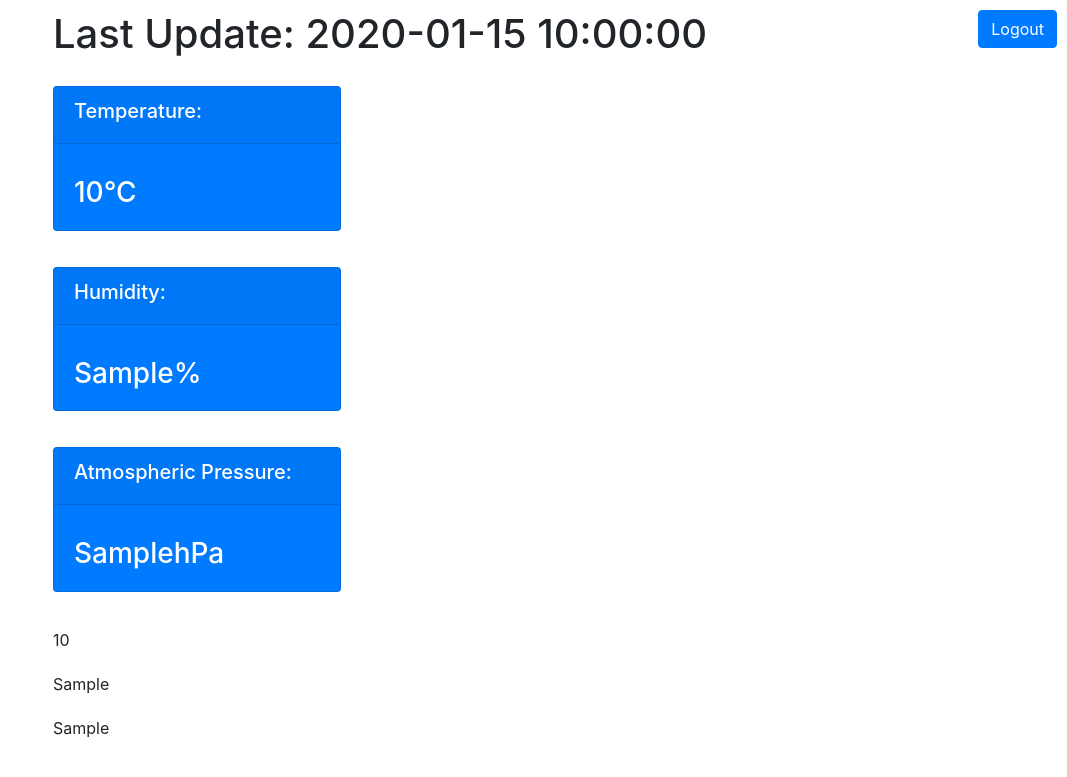
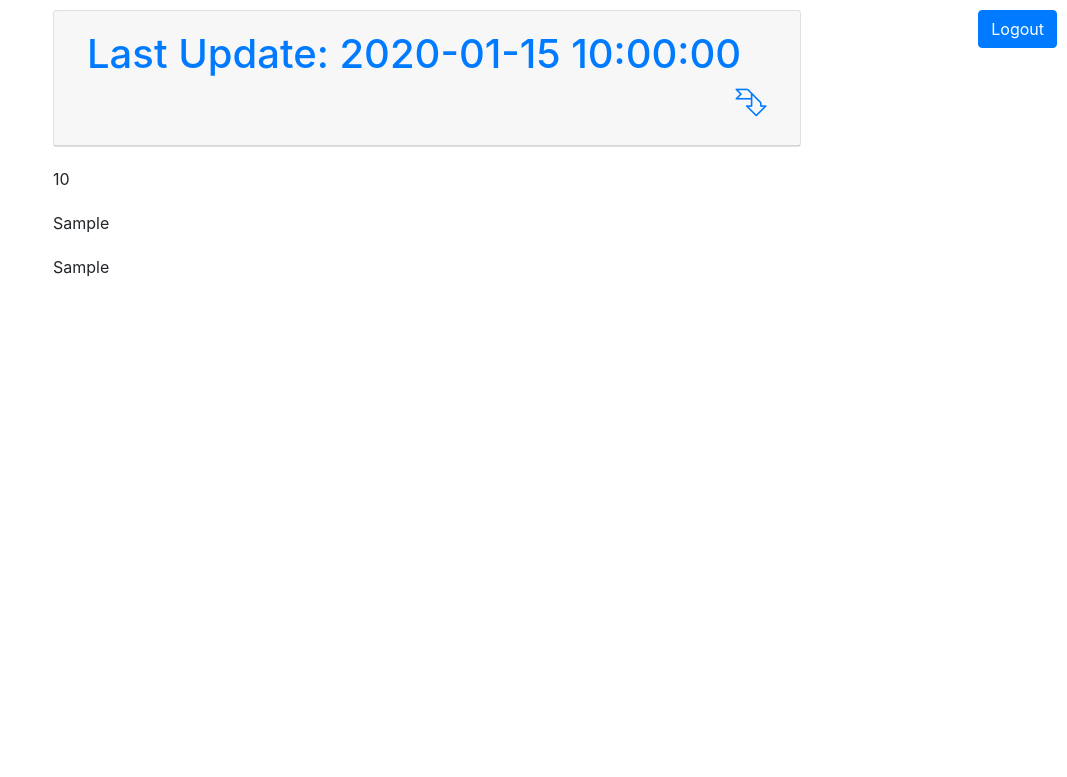
Before and after one commit to albino98/Arduino_Desk_Weatherstation, a Flask app: template WeatherStation/templates/home.html in a window 1280 px wide. Shown: the top 777 px of the page, without its empty margins (213-1280 px from the left). Run offline with Flask 2, Linux system fonts and the light colour scheme; the template is opened without the code that fills it: most values are stand-ins (such as "Sample title", 1, 10 or a date in 2020); some libraries are stand-ins or nearby versions.

Commit message:
Added collapse to html weather informations.

```diff
--- a/WeatherStation/templates/home.html
+++ b/WeatherStation/templates/home.html
@@ -15,9 +15,19 @@
     right: 10px;
 }
 
+.text_right {
+    float: right;
+}
+
+.text_left {
+    float: left;
+}
+
 </style>
     <meta charset="UTF-8">
     <title>Realtime Weather Station</title>
+     <script src="//code.jquery.com/jquery-1.11.0.min.js"></script>
+    <script src="http://netdna.bootstrapcdn.com/bootstrap/4.3.1/js/bootstrap.min.js"></script>
     <link rel="stylesheet" href="https://stackpath.bootstrapcdn.com/bootstrap/4.3.1/css/bootstrap.min.css" integrity="sha384-ggOyR0iXCbMQv3Xipma34MD+dH/1fQ784/j6cY/iJTQUOhcWr7x9JvoRxT2MZw1T" crossorigin="anonymous">
     <link rel='shortcut icon' type='image/x-icon' href='/favicon.ico' />
 </head>
@@ -29,11 +39,22 @@
     </form>
 </div>
 
+
 <div class="center">
-  <h1>Last Update: {{ lastDataTime }}</h1>
+<div id="accordion">
+  <div class="card">
+    <div class="card-header" id="headingOne">
+      <h5 class="mb-0">
+        <button style="width:100%;" class="btn btn-link" data-toggle="collapse" data-target="#collapseOne" aria-expanded="false" aria-controls="collapseOne">
+          <h1> <div class="text_left"> Last Update: {{ lastDataTime }} </div>  <div class="text_right"> &#11191; </div> </h1>
+        </button>
+      </h5>
     </div>
 
-<div class="center">
+    <div id="collapseOne" class="collapse" aria-labelledby="headingOne" data-parent="#accordion">
+
+        <div class="card-body">
+
                 <div class="card text-white bg-primary mb-3" style="max-width: 18rem;">
                     <div class="card-header"><h5>Temperature:</h5></div>
                     <div class="card-body">
@@ -41,10 +62,8 @@
                     <h3 class="card-text">{{ lastTemperature }}°C</h3>
                   </div>
                 </div>
-</div>
 
 
-<div class="center">
                   <div class="card text-white bg-primary mb-3" style="max-width: 18rem;">
                     <div class="card-header"><h5>Humidity:</h5></div>
                     <div class="card-body">
@@ -52,10 +71,8 @@
                     <h3 class="card-text">{{ lastHumidity }}%</h3>
                   </div>
                 </div>
-</div>
 
 
-<div class="center">
                 <div class="card text-white bg-primary mb-3" style="max-width: 18rem;">
                     <div class="card-header"><h5>Atmospheric Pressure:</h5></div>
                     <div class="card-body">
@@ -63,7 +80,23 @@
                     <h3 class="card-text">{{ lastPressure }}hPa</h3>
                 </div>
                 </div>
+
+
       </div>
+
+
+
+
+
+
+    </div>
+  </div>
+
+
+</div>
+</div>
+
+
 
 <div class="center">
     {{ temperaturePlot }}
```
Lines whose indentation alone changed are shown as unchanged.
